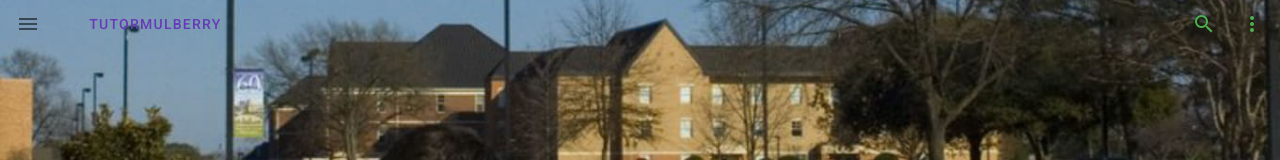
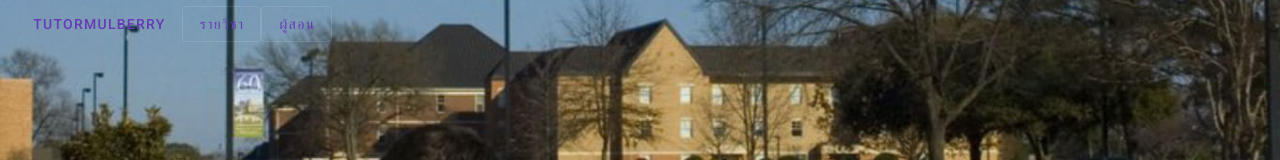
Before and after one commit to jjchitisan/tutorMulberry, a Vue app: page /#/ in a window 1280 px wide. Shown: the top 160 px of the page. Built offline with nearby package versions, Linux system fonts and the light colour scheme.

Commit message:
ปิดงานแล้วครับ

```diff
--- a/src/components/Navbar.vue
+++ b/src/components/Navbar.vue
@@ -5,40 +5,22 @@
                 dense
                    class="elevation-0"
         >
-            <v-app-bar-nav-icon></v-app-bar-nav-icon>
+
 
             <v-toolbar-title ></v-toolbar-title>
-            <v-btn dark @click="$router.push('/')"  class="text-uppercase deep-purple--text darken-4" color="transparent" text >Tutormulberry</v-btn>
+            <v-btn dark @click="$router.push('/')"  class="text-uppercase deep-purple--text accent-4" color="transparent"  text >Tutormulberry</v-btn>
             <div class="flex-grow-1">
-
+            <v-btn dark @click="$router.push('/got')"  class="text-uppercase deep-purple--text darken-4" color="transparent" outlined text >รายวิชา</v-btn>
+            <v-btn dark @click="$router.push('/not')"  class="text-uppercase deep-purple--text darken-4" color="transparent" outlined text >ผู้สอน</v-btn>
             </div>
 
 
-            <v-btn icon>
-                <v-icon class="text-uppercase green--text">mdi-magnify</v-icon>
-            </v-btn>
 
-            <v-menu
-                    left
-                    bottom
-            >
-                <template v-slot:activator="{ on }">
-                    <v-btn icon v-on="on">
-                        <v-icon class="text-uppercase green--text">mdi-dots-vertical</v-icon>
 
-                    </v-btn>
-                </template>
 
-                <v-list>
-                    <v-list-item
-                            v-for="n in 5"
-                            :key="n"
-                            @click="() => {}"
-                    >
-                        <v-list-item-title>Option {{ n }}</v-list-item-title>
-                    </v-list-item>
-                </v-list>
-            </v-menu>
+
+
+
         </v-app-bar>
 
 
--- a/src/views/Home.vue
+++ b/src/views/Home.vue
@@ -65,6 +65,7 @@
          loginFacebook(){
               this.Status = true;
               this.getFacebookProfile();
+              location.reload()
          },
          logoutFacebook() {
              this.Status = false;
@@ -92,10 +93,12 @@
              if (facebook.isConnected) {
                  this.Status = true;
                  this.getFacebookProfile();
+
              }
          },
          /******* Methods default run ******/
-         load: async function () {}
+         load: async function () {
+         }
      },
  }
 </script>
```
